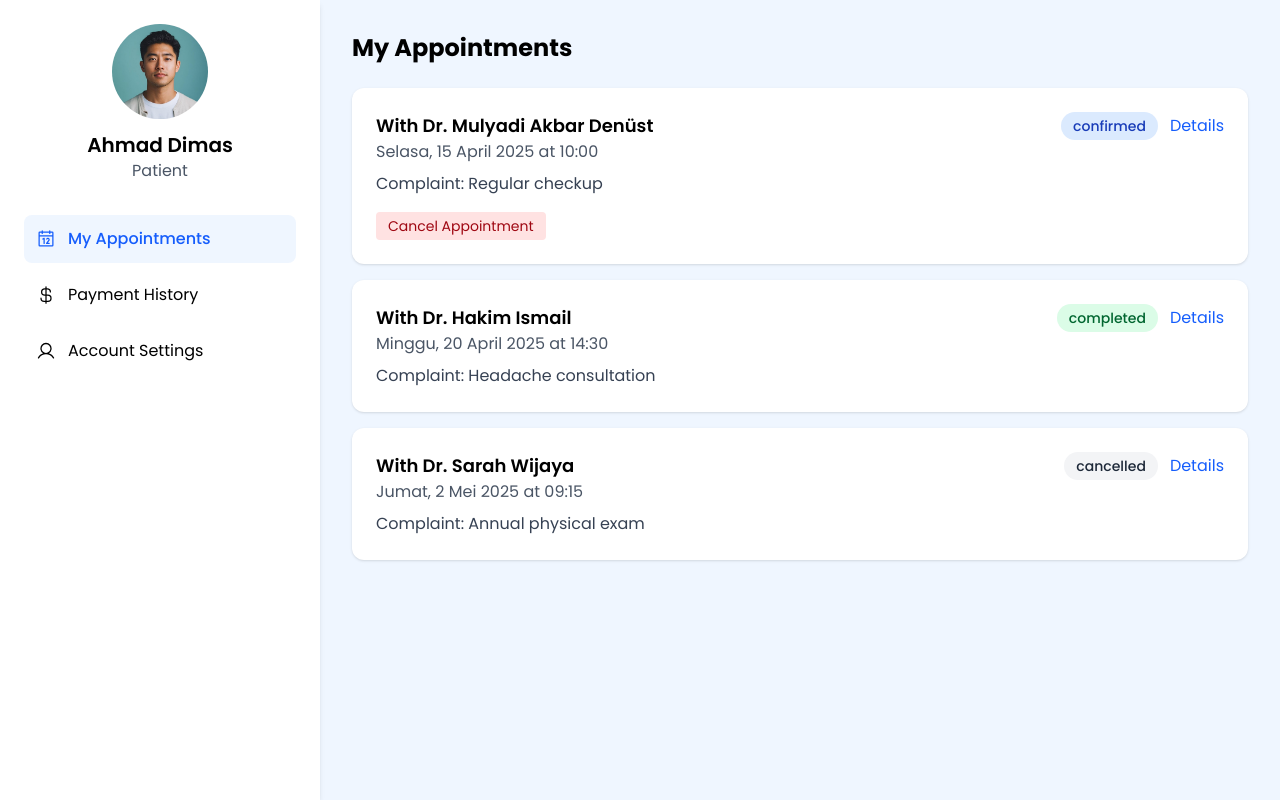
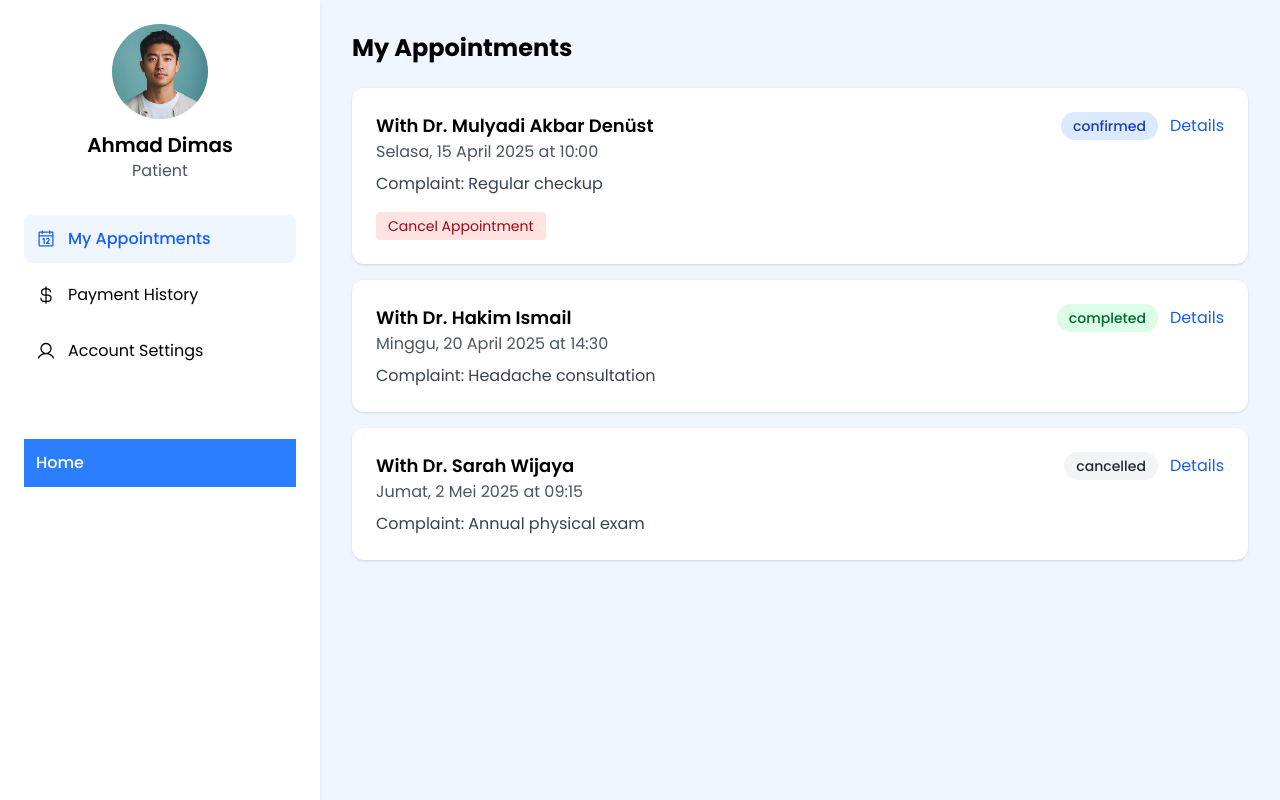
Before and after one commit to sssushiii/sehat-saja-web, a Next.js app in the folder frontend/sehat-saja-web/: page /dashboard/patient in a window 1280 px wide. Built offline with nearby package versions, Linux system fonts and the light colour scheme.

Commit message:
Update Dashboard Patient

```diff
--- a/frontend/sehat-saja-web/app/dashboard/patient/page.js
+++ b/frontend/sehat-saja-web/app/dashboard/patient/page.js
@@ -457,7 +457,7 @@ export default function PatientDashboard() {
               <p className="text-gray-600">Patient</p>
             </div>
           </div>
-
+          <div className="nav flex flex-col">
             <nav className="space-y-2">
                 <button
                 onClick={() => setActiveView("appointments")}
@@ -487,6 +487,10 @@ export default function PatientDashboard() {
                 Account Settings
                 </button>
             </nav>
+            <a href="/" className="w-full mt-16 text-white p-3 font-medium bg-blue-500">
+                Home
+            </a>
+          </div>
         </div>
 
         <div className="w-[25%]"></div>
```
Lines whose indentation alone changed are shown as unchanged.
